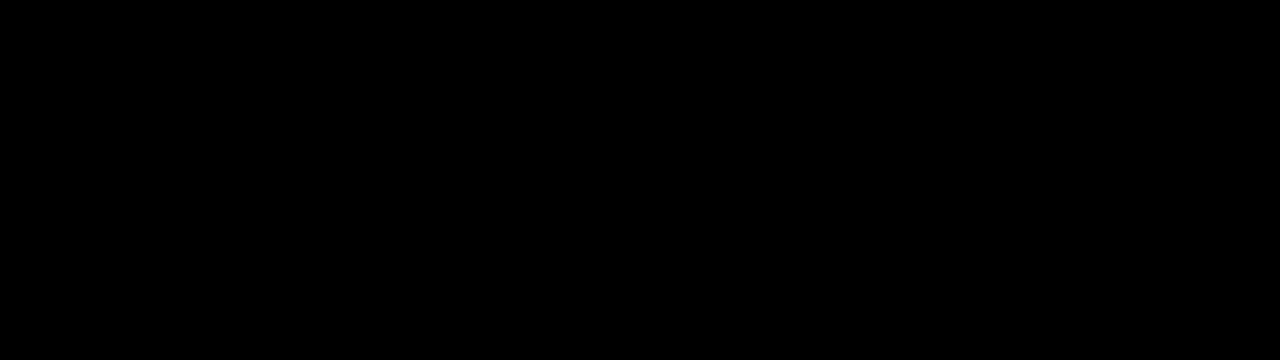
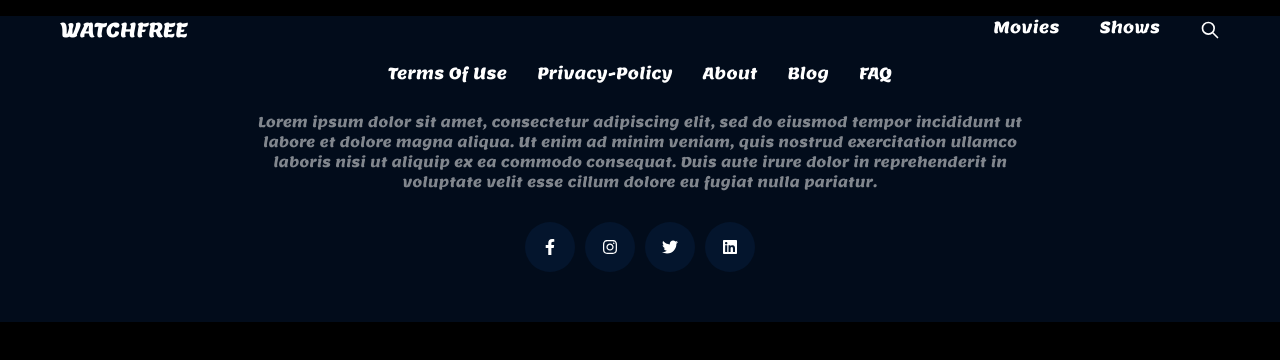
Before and after one commit to gopalareddy329/watchfree, a React (Vite) app: page /explore/movies in a window 1280 px wide. Shown: the top 360 px of the page. Built offline with nearby package versions, Linux system fonts and the light colour scheme; a web font is replaced by a local one.

Commit message:
new-updates

```diff
--- a/src/components/footer/Footer.jsx
+++ b/src/components/footer/Footer.jsx
@@ -1,9 +1,47 @@
-import React from 'react'
+import React from "react";
+import {FaFacebookF,FaInstagram,FaTwitter,FaLinkedin} from "react-icons/fa";
+
+import ContentWrapper from "../contentWrapper/ContentWrapper";
+
+
 
 const Footer = () => {
-  return (
-    <div>Footer</div>
-  )
-}
+  const menuItemClass = "transition-all ease duration-[0.3s] cursor-pointer text-[12px] md:text-[16px] hover"
+    return (
+        <footer className="bg-[#020c1b] flex  py-[50px] w-full text-white relative ">
+            <ContentWrapper classname="flex w-full mx-auto items-center flex-col">
+                <ul className="flex list-none items-center justify-center gap-[15px] mb-[20px] md:mb-[30px] md:gap-[30px] ">
+                    <li className={menuItemClass}>Terms Of Use</li>
+                    <li className={menuItemClass}>Privacy-Policy</li>
+                    <li className={menuItemClass}>About</li>
+                    <li className={menuItemClass}>Blog</li>
+                    <li className={menuItemClass}>FAQ</li>
+                </ul>
+                <div className="text-[12px] leading-[20px] opacity-[0.5] text-center max-w-[800px] mb-[20px] md:text-[14px] md:mb-[30px]">
+                    Lorem ipsum dolor sit amet, consectetur adipiscing elit, sed
+                    do eiusmod tempor incididunt ut labore et dolore magna
+                    aliqua. Ut enim ad minim veniam, quis nostrud exercitation
+                    ullamco laboris nisi ut aliquip ex ea commodo consequat.
+                    Duis aute irure dolor in reprehenderit in voluptate velit
+                    esse cillum dolore eu fugiat nulla pariatur.
+                </div>
+                <div className="flex itmes-center justify-center gap-[10px] ">
+                    <span className="w-[50px] h-[50px] rounded-[50%] bg-[#04152d] flex items-center justify-center cursor-pointer transition-all ease duration-[0.3s] hover ">
+                        <FaFacebookF />
+                    </span>
+                    <span className="w-[50px] h-[50px] rounded-[50%] bg-[#04152d] flex items-center justify-center cursor-pointer transition-all ease duration-[0.3s] hover">
+                        <FaInstagram />
+                    </span>
+                    <span className="w-[50px] h-[50px] rounded-[50%] bg-[#04152d] flex items-center justify-center cursor-pointer transition-all ease duration-[0.3s] hover">
+                        <FaTwitter />
+                    </span>
+                    <span className="w-[50px] h-[50px] rounded-[50%] bg-[#04152d] flex items-center justify-center cursor-pointer transition-all ease duration-[0.3s] hover">
+                        <FaLinkedin />
+                    </span>
+                </div>
+            </ContentWrapper>
+        </footer>
+    );
+};
 
-export default Footer
+export default Footer;
--- a/src/components/header/Header.jsx
+++ b/src/components/header/Header.jsx
@@ -1,8 +1,121 @@
-import React from 'react'
+import React, { useState,useEffect } from 'react'
+import {HiOutlineSearch} from "react-icons/hi"
+import {SlMenu} from "react-icons/sl"
+import {VscChromeClose} from "react-icons/vsc"
+import ContantWrapper from "../contentWrapper/ContentWrapper"
+import { Link, useLocation, useNavigate } from 'react-router-dom'
+
 
 const Header = () => {
+  const navigate = useNavigate();
+  const location = useLocation()
+  const [show,setShow] = useState("bg-transparent");
+  const [lastScrollY,setLastScrollY] = useState(0)
+  const [mobileMenu,setMobileMenu] = useState(false)
+  const [query,setQuery] = useState("")
+  const [showSearch,setShowSearch] = useState("");
+
+  const serachQueryHandler = (e) => {
+    if(e.key ==  'Enter' && query.length > 0){
+      navigate(`/search/${query}`);
+      setTimeout(() => {
+        setShowSearch(false)
+      }, 500);
+    }
+
+  };
+
+  const controllNavbar = () =>{
+    if(window.scrollY > 200){
+      if(window.scrollY > lastScrollY && !mobileMenu){
+        setShow("translate-y-[-60px]")
+
+      }else{
+        setShow("bg-[#020c1b]")
+      }
+    }
+    else{
+      setShow("bg-transparent")
+    }
+    setLastScrollY(window.scrollY)
+  }
+  useEffect(()=>{
+    const handleResize = () => {
+      if(window.innerWidth > 768){
+        setMobileMenu(false)
+      }
+    }
+    window.addEventListener('resize', handleResize);
+
+    // Remove event listener on component unmount
+    return () => {
+      window.removeEventListener('resize', handleResize);
+    };
+  },[])
+  useEffect(() => {
+    window.scrollTo(0, 0);
+    }, [location]);
+  useEffect(()=>{
+    window.addEventListener("scroll",controllNavbar);
+    return ()=>{
+      window.removeEventListener("scroll",controllNavbar);
+    }
+  },[lastScrollY])
+
+  const openSearch = () =>{
+    setMobileMenu(false)
+    setShowSearch(true)
+  }
+  const openMobileMenu = () =>{
+    setMobileMenu(true)
+    setShowSearch(false)
+
+  }
+
   return (
-    <div>Header</div>
+    <header className={`fixed text-white transform  transition-all ease-in-out duration-500  w-full h-[60px] z-1  flex justify-center  items-center  z-10  ${mobileMenu ? "max-md:bg-[#020c1b]":""} ${show}`}>
+
+
+              <ContantWrapper>
+              <div className={` max-md:z-[-1]   md:w-[30%] left-0 p-5   max-md:absolute md:hidden max-md:h-[200px] transform translate-y-0  transition-all ease-in-out duration-200  w-full  ${mobileMenu ? "max-md:bg-[#020c1b] translate-y-0":"translate-y-[-120px]"}`} />
+                <div className='flex h-full justify-between w-full  relative'>
+                      <div>
+                        <h1 className='font-[700px] text-[20px] p-5'>WATCHFREE</h1>
+
+                      </div>
+
+
+                      <ul className={`flex gap-10 top-5 p-5 max-md:absolute md:justify-between   max-md:flex-col max-md:justify-center max-md:mt-[5%] ${mobileMenu ? "block ":"max-md:hidden"}`}>
+                        <li className="hover"><Link  to="explore/movies"  onClick={()=>{setMobileMenu(false)}}>Movies</Link></li>
+                        <li className="hover"><Link  to="explore/shows" onClick={()=>{setMobileMenu(false)}}>Shows</Link></li>
+                        <li className="text-[20px] max-md:hidden "><HiOutlineSearch onClick={openSearch}/></li>
+                      </ul>
+
+
+                      <div className='md:hidden flex gap-5 p-5  text-[20px] '>
+                          <HiOutlineSearch onClick={openSearch}/>
+                          {mobileMenu ? <VscChromeClose className='cursor-pointer' onClick={()=>{setMobileMenu(false)}}/> : <SlMenu className='cursor-pointer' onClick={openMobileMenu}/>}
+                      </div>
+                  </div>
+                </ContantWrapper>
+            {showSearch &&
+            <div className='absolute top-[80px]   w-full flex items-center justify-center '>
+                <ContantWrapper >
+                    <div className='flex  items-center  h-[50px]  mx-auto justify-center  md:h-[50px] '>
+                          <input
+
+                          className='w-full text-black h-full   bg-white outline-none   p-5 text-[14px]    '
+                            type='text'
+                            placeholder='Search..'
+                            onChange={(e)=> setQuery(e.target.value)}
+                            onKeyUp={serachQueryHandler}
+                          />
+                         <VscChromeClose className=' bg-white h-full outline-none text-black  text-[25px]  pr-2 ' onClick={()=>{setShowSearch(false)}}/>
+                    </div>
+                </ContantWrapper>
+            </div>}
+
+    </header>
   )
 }
 
--- a/src/pages/home/heroBanner/HeroBanner.jsx
+++ b/src/pages/home/heroBanner/HeroBanner.jsx
@@ -7,8 +7,7 @@
 
 const HeroBanner = () => {
   const [backGround,setBackGround] = useState("")
-  const [query,setQuery] = useState("");
-  const navigate = useNavigate();
+
   const {data,loading,error} = useFetch("/src/utils/db.json")
   useEffect(()=>{
     const url = {
@@ -19,11 +18,7 @@
     const bg = url.backdrop
     setBackGround(bg)
   },[data])
-  const serachQueryHandler = (e) => {
-    if(e.key ==  'Enter' && query.length > 0){
-      navigate(`/search/${query}`);
-    }
-  };
+
   return (
     <div className='w-full h-[450px]  flex items-center justify-center relative md:h-screen'>
         {!loading &&
@@ -45,17 +40,7 @@
                 <span className='text-[50px] font-[700px]  md:mb-0 md:text-[90px] Salsa'><b>Genee</b></span>
 
 
-                {/* <div className='flex items-center justify-center w-[100%] '>
-                  <input
-                  style={{"width":''}}
-                  className='w-[calc(100%-100px)] text-black h-[50px] bg-white outline-none rounded-l-[30px]  py-0 px-[15px] text-[14px]  md:h-[60px] md:text-[20px] md:py-0 md:px-[30px] md:w-[calc(100%-150px)]'
-                    type='text'
-                    placeholder='Search..'
-                    onChange={(e)=> setQuery(e.target.value)}
-                    onKeyUp={serachQueryHandler}
-                  />
-                  <button className='w-[100px] h-[50px]  text-white outline-none border-0 rounded-r-[30px]  text-[16px] cursor-pointer md:w-[150px] md:h-[60px] md:text-[18px]' style={{backgroundImage: "linear-gradient(98.37deg, #f89e00 0.99%, #da2f68 100%)" }} >Search</button>
-                </div> */}
+
 
             </div>
         </ContentWrapper>
```
